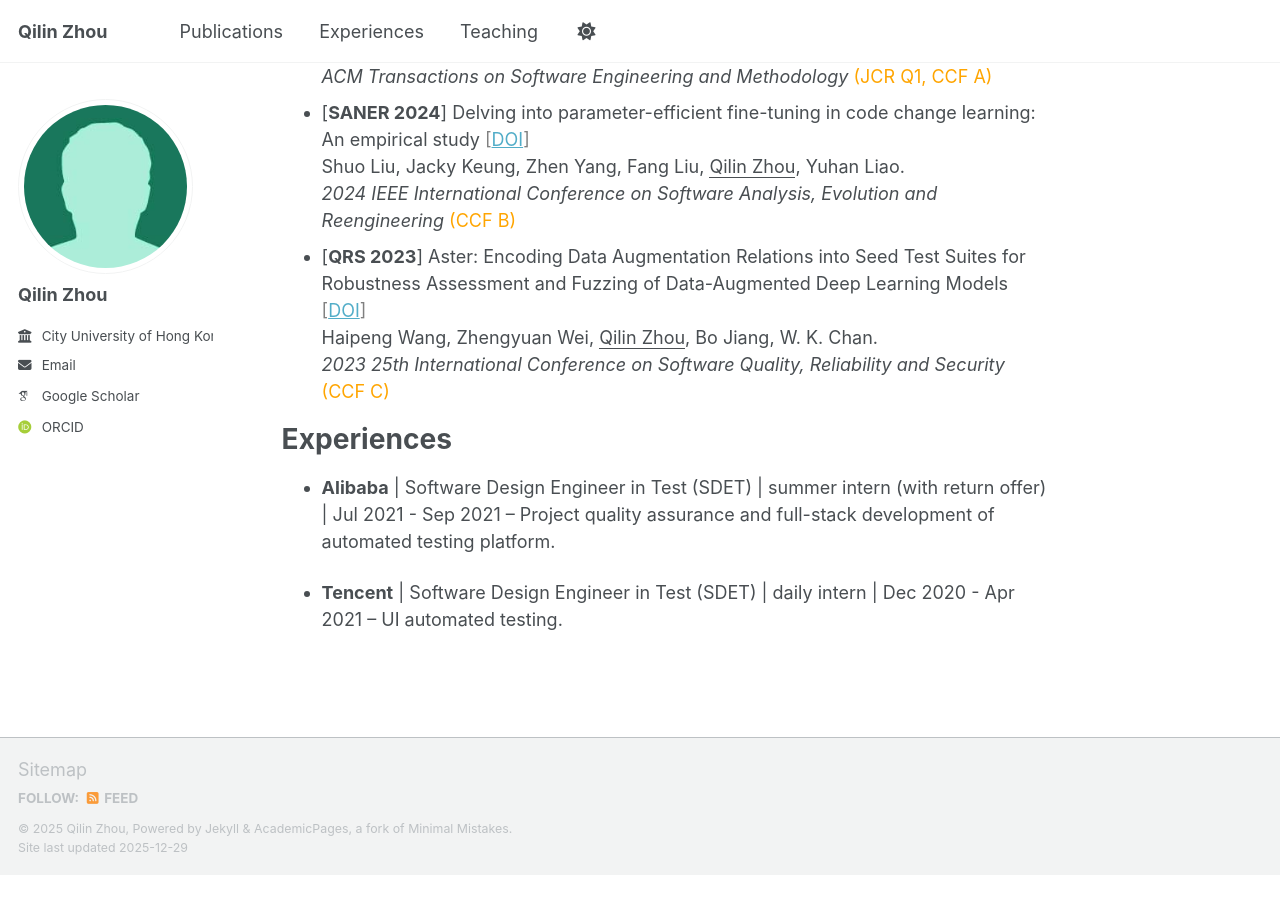
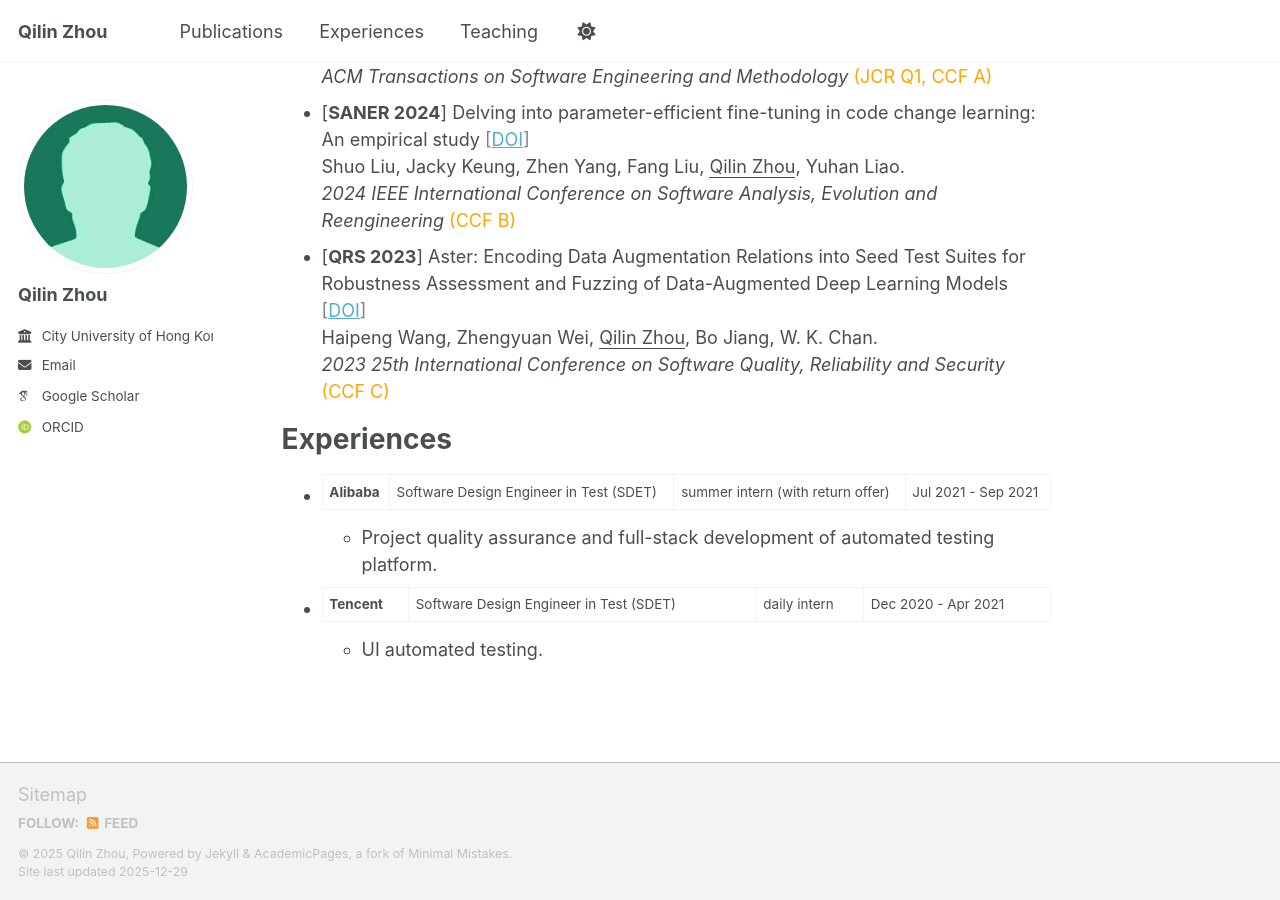
Before and after one commit to qilin-zhou/qilin-zhou.github.io, a Jekyll site: the page built from _pages/about.md, in a window 1280 px wide and 900 px high, scrolled down 1084 px. Built offline with Jekyll 4.4.1, drawn with Linux system fonts in a browser that asks for light colours; some web fonts are replaced; a script bundle is joined from its source files by our own code; library files that are not in the unit come from our copies; before the commit the page ends 1959 px from its top, so only the background shows below that.

```diff
--- a/_pages/about.md
+++ b/_pages/about.md
@@ -42,7 +42,7 @@ Experiences
 ======
 
 - **Alibaba** | Software Design Engineer in Test (SDET) | summer intern (with return offer) | Jul 2021 - Sep 2021
--- Project quality assurance and full-stack development of automated testing platform.
+  - Project quality assurance and full-stack development of automated testing platform.
 
 - **Tencent** | Software Design Engineer in Test (SDET) | daily intern | Dec 2020 - Apr 2021
--- UI automated testing.
+  - UI automated testing.
```
